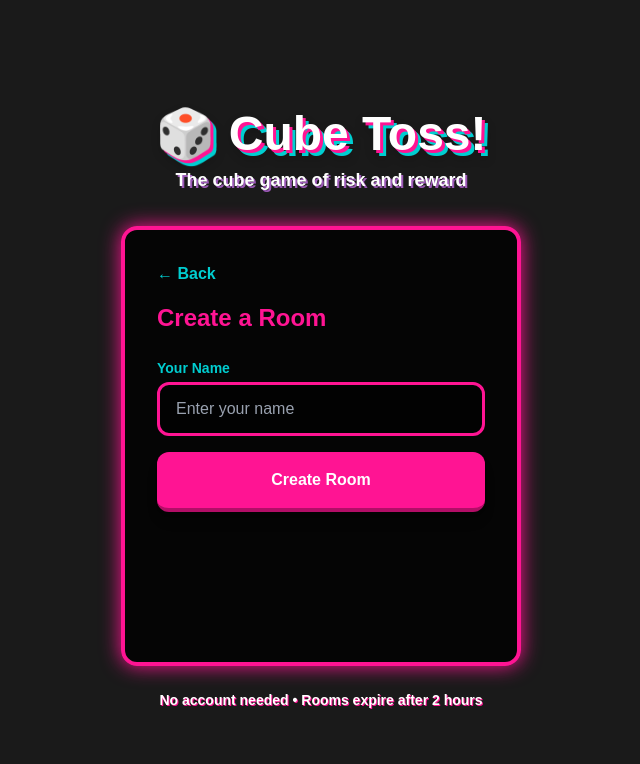
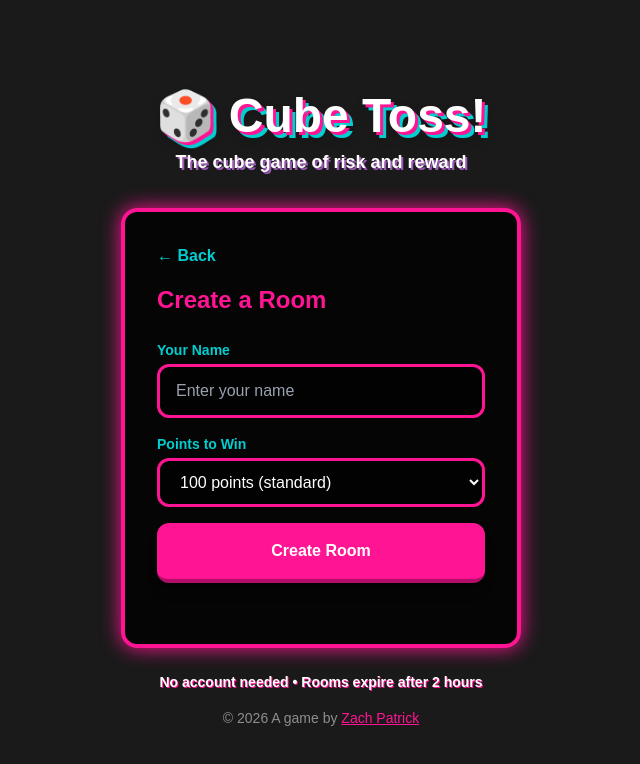
Before and after one commit to zpthree/cubetoss, a SvelteKit app: page / in a window 1280 px wide. Both pictures are taken after a click on the button "Create a Room". Shown: the top 764 px of the page, without its empty margins (319-959 px from the left). Built offline with nearby package versions, Linux system fonts and the light colour scheme; a web font is replaced by a local one.

Commit message:
custom games

```diff
--- a/src/lib/server/rooms.ts
+++ b/src/lib/server/rooms.ts
@@ -30,12 +30,13 @@ export function generatePlayerId(): string {
 }
 
 // Create initial game state
-export function createInitialGameState(): GameState {
+export function createInitialGameState(targetScore: number = 100): GameState {
 	return {
 		phase: 'waiting',
 		currentPlayerIndex: 0,
 		dice: createDice(),
 		turnScore: 0,
+		targetScore,
 		finalRoundTriggeredBy: null,
 		playersHadFinalTurn: [],
 		winner: null
@@ -61,7 +62,7 @@ export function rollDie(): DieColor {
 }
 
 // Create a new room
-export function createRoom(hostName: string): { room: Room; playerId: string } {
+export function createRoom(hostName: string, targetScore: number = 100): { room: Room; playerId: string } {
 	const code = generateRoomCode();
 	const playerId = generatePlayerId();
 
@@ -77,7 +78,7 @@ export function createRoom(hostName: string): { room: Room; playerId: string } {
 	const room: Room = {
 		code,
 		players: [host],
-		gameState: createInitialGameState(),
+		gameState: createInitialGameState(targetScore),
 		createdAt: Date.now(),
 		lastActivity: Date.now()
 	};
@@ -237,7 +238,7 @@ export function bankPoints(code: string, playerId: string): { success: boolean;
 	currentPlayer.score += gameState.turnScore;
 
 	// Check for final round trigger
-	if (currentPlayer.score >= 100 && !gameState.finalRoundTriggeredBy) {
+	if (currentPlayer.score >= gameState.targetScore && !gameState.finalRoundTriggeredBy) {
 		gameState.finalRoundTriggeredBy = currentPlayer.id;
 		gameState.phase = 'final-round';
 		gameState.playersHadFinalTurn.push(currentPlayer.id);
--- a/src/lib/types.ts
+++ b/src/lib/types.ts
@@ -22,6 +22,7 @@ export interface GameState {
 	currentPlayerIndex: number;
 	dice: Die[];
 	turnScore: number;
+	targetScore: number;
 	finalRoundTriggeredBy: string | null; // Player ID who triggered final round
 	playersHadFinalTurn: string[]; // Player IDs who have had their final turn
 	winner: string | null; // Player ID of winner
@@ -51,6 +52,7 @@ export interface RoomEvent {
 // API Request/Response types
 export interface CreateRoomRequest {
 	hostName: string;
+	targetScore?: number;
 }
 
 export interface CreateRoomResponse {
--- a/src/routes/+page.svelte
+++ b/src/routes/+page.svelte
@@ -5,6 +5,7 @@
 	let hostName = $state('');
 	let playerName = $state('');
 	let roomCode = $state('');
+	let targetScore = $state(100);
 	let error = $state('');
 	let loading = $state(false);
 
@@ -21,7 +22,7 @@
 			const response = await fetch('/api/room/create', {
 				method: 'POST',
 				headers: { 'Content-Type': 'application/json' },
-				body: JSON.stringify({ hostName })
+				body: JSON.stringify({ hostName, targetScore })
 			});
 
 			const data = await response.json();
@@ -167,6 +168,22 @@
 						/>
 					</div>
 
+					<div>
+						<label for="targetScore" class="mb-1 block text-sm font-bold text-90s-cyan">
+							Points to Win
+						</label>
+						<select
+							id="targetScore"
+							bind:value={targetScore}
+							class="w-full rounded-xl border-[3px] border-90s-pink bg-black/50 px-4 py-3 text-white ring-90s-pink focus:ring-2 focus:outline-none"
+						>
+							<option value={50}>50 points (lighting round)</option>
+							<option value={100}>100 points (standard)</option>
+							<option value={150}>150 points (whoa man)</option>
+							<option value={200}>200 points (what are ya nuts)</option>
+						</select>
+					</div>
+
 					{#if error}
 						<p class="text-sm font-bold text-90s-pink">{error}</p>
 					{/if}
@@ -238,5 +255,11 @@
 		>
 			No account needed • Rooms expire after 2 hours
 		</p>
+		<footer class="mt-4 text-center text-sm text-white/50">
+			&copy; 2026 A game by <a
+				href="https://zachpatrick.com"
+				class="font-medium text-90s-pink underline hover:text-white">Zach Patrick</a
+			>
+		</footer>
 	</div>
 </div>
--- a/src/routes/api/room/create/+server.ts
+++ b/src/routes/api/room/create/+server.ts
@@ -11,7 +11,8 @@ export const POST: RequestHandler = async ({ request }) => {
 			return json({ success: false, error: 'Name is required' }, { status: 400 });
 		}
 
-		const { room, playerId } = createRoom(body.hostName);
+		const targetScore = body.targetScore ?? 100;
+		const { room, playerId } = createRoom(body.hostName, targetScore);
 
 		return json({
 			success: true,
--- a/src/routes/room/[code]/+page.svelte
+++ b/src/routes/room/[code]/+page.svelte
@@ -630,7 +630,7 @@
 					</p>
 					<p>💰 <strong>Bank</strong> your points to add them to your score safely.</p>
 					<p>
-						🏆 First player to reach <strong class="text-90s-cyan">100 points</strong> triggers the final
+						🏆 First player to reach <strong class="text-90s-cyan">{room.gameState.targetScore} points</strong> triggers the final
 						round!
 					</p>
 					<p>⚡ In the final round, everyone gets one last turn to beat the high score.</p>
```
